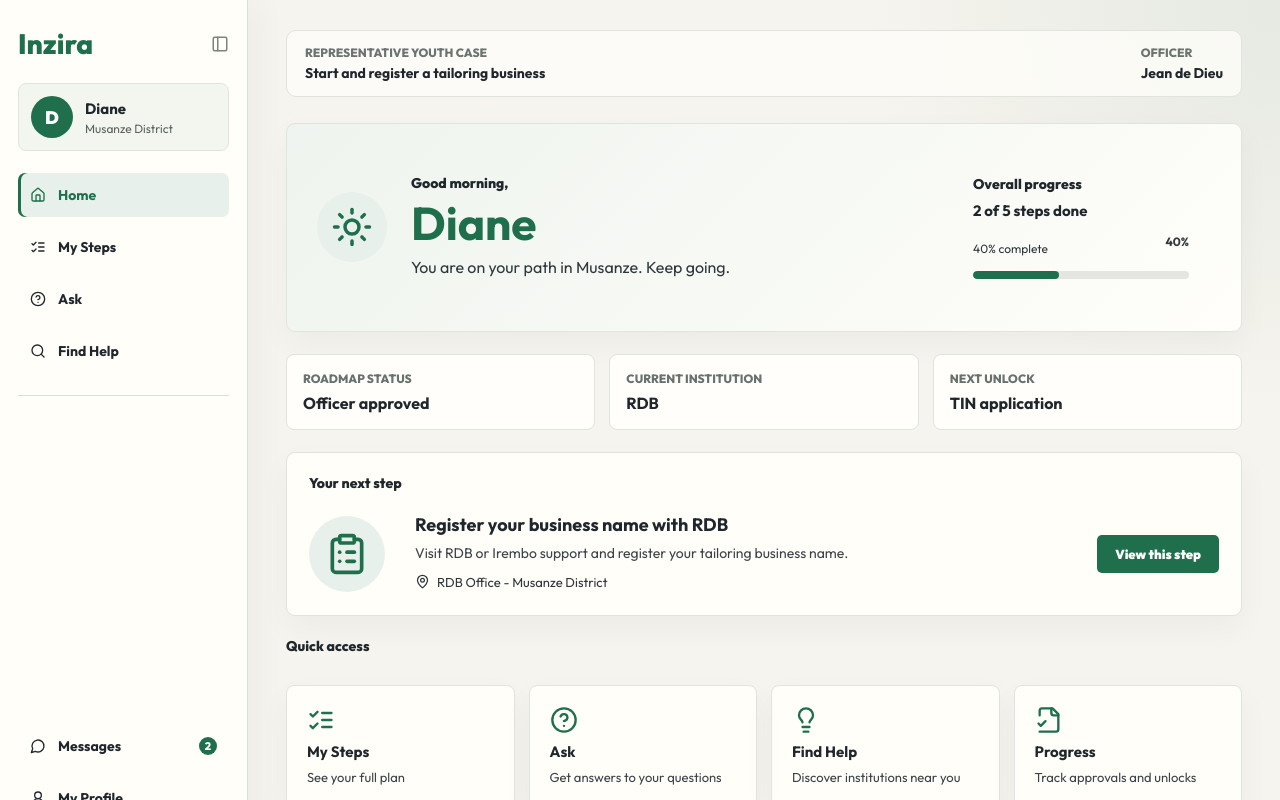
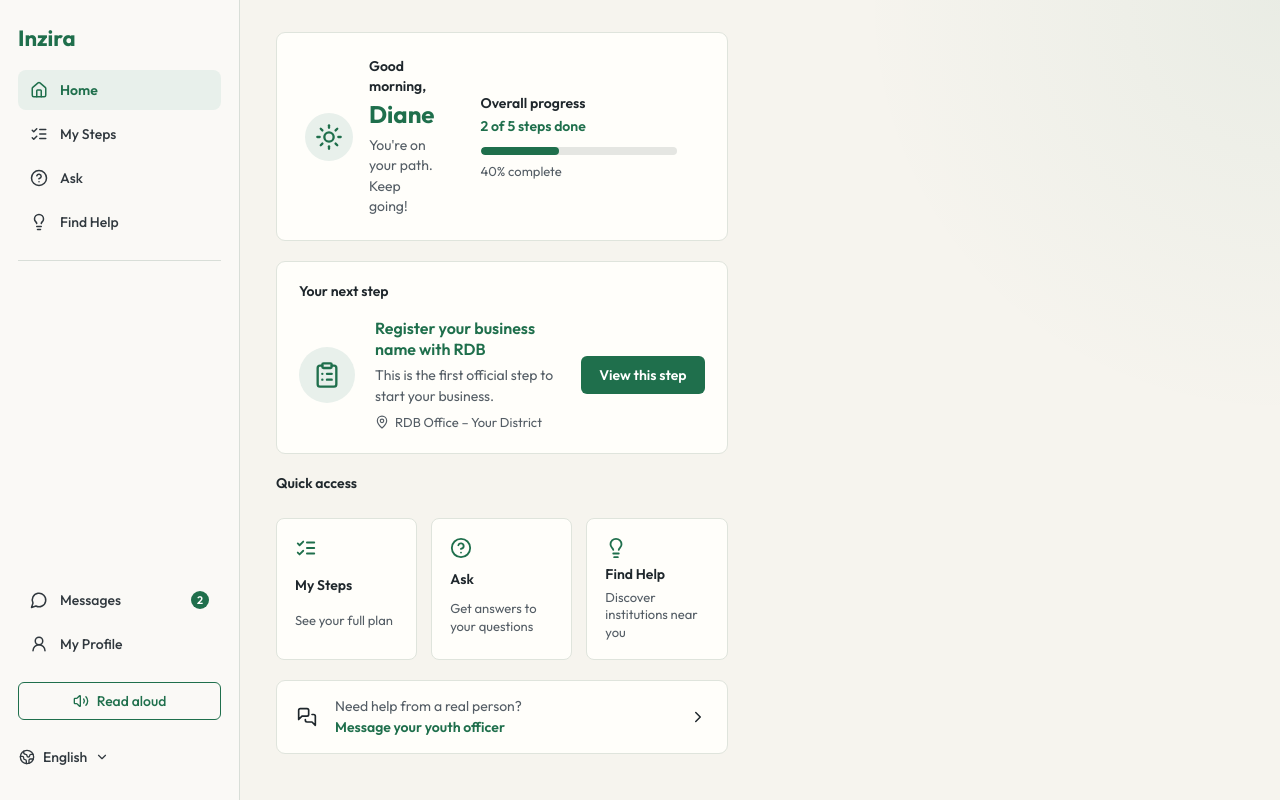
Before and after one commit to Honore-models/Inzira, a Next.js app: page /youth in a window 1280 px wide. Shown: the top 800 px of the page. Built offline with nearby package versions, Linux system fonts and the light colour scheme.

Commit message:
feat: changed /youth

```diff
--- a/src/app/globals.css
+++ b/src/app/globals.css
@@ -692,52 +692,53 @@ p {
 }
 
 .youth-app {
+  display: grid;
+  grid-template-columns: 240px minmax(0, 1fr);
   min-height: 100vh;
-}
-
-.youth-app {
-  display: grid;
-  grid-template-columns: 220px minmax(0, 1fr);
 }
 
 .youth-sidebar {
   border-right: 1px solid var(--line);
   display: flex;
   flex-direction: column;
-  gap: 22px;
-  min-height: 100vh;
-  padding: 28px 20px;
-  position: sticky;
+  gap: 18px;
+  height: 100vh;
+  left: 0;
+  overflow-y: auto;
+  padding: 24px 18px;
+  position: fixed;
   top: 0;
+  width: 240px;
+  z-index: 20;
 }
 
 .youth-logo {
   color: var(--green);
-  font-size: 28px;
-  font-weight: 800;
+  font-size: 22px;
+  font-weight: 700;
 }
 
 .intake-logo {
   color: var(--green);
   font-size: 22px;
-  font-weight: 800;
+  font-weight: 700;
 }
 
 .youth-nav {
   display: grid;
-  gap: 8px;
+  gap: 4px;
 }
 
 .youth-nav a {
   align-items: center;
-  border-radius: 7px;
-  color: #1f272c;
-  display: grid;
-  font-size: 14px;
-  font-weight: 700;
+  border-radius: 8px;
+  color: #30383e;
+  display: grid;
+  font-size: 14px;
+  font-weight: 500;
   gap: 10px;
-  grid-template-columns: 18px 1fr auto;
-  min-height: 42px;
+  grid-template-columns: 20px 1fr auto;
+  min-height: 40px;
   padding: 0 12px;
 }
 
@@ -745,6 +746,7 @@ p {
 .youth-nav a:hover {
   background: #e8f0eb;
   color: var(--green);
+  font-weight: 600;
 }
 
 .youth-nav small {
@@ -754,7 +756,7 @@ p {
   color: white;
   display: inline-flex;
   font-size: 11px;
-  font-weight: 800;
+  font-weight: 600;
   height: 18px;
   justify-content: center;
   width: 18px;
@@ -763,7 +765,7 @@ p {
 .youth-sidebar-spacer {
   border-top: 1px solid var(--line);
   flex: 1;
-  min-height: 36px;
+  min-height: 24px;
 }
 
 .read-button,
@@ -772,26 +774,35 @@ p {
   align-items: center;
   background: transparent;
   border: 1px solid var(--green);
-  border-radius: 5px;
-  color: var(--green);
+  border-radius: 6px;
+  color: var(--green);
+  cursor: pointer;
   display: inline-flex;
   font-family: inherit;
-  font-size: 13px;
-  font-weight: 800;
+  font-size: 14px;
+  font-weight: 500;
   gap: 8px;
   justify-content: center;
   min-height: 38px;
   padding: 0 12px;
 }
 
+.sidebar-read-button {
+  width: 100%;
+}
+
 .language-button {
   border-color: transparent;
   color: #30383e;
   justify-content: flex-start;
+  padding-left: 0;
 }
 
 .youth-content {
-  padding: 42px;
+  margin-left: 240px;
+  max-width: 960px;
+  padding: 32px 36px 40px;
+  width: 100%;
 }
 
 .dashboard-grid,
@@ -799,7 +810,7 @@ p {
 .ask-layout,
 .directory-layout {
   display: grid;
-  gap: 22px;
+  gap: 20px;
 }
 
 .welcome-card,
@@ -819,14 +830,14 @@ p {
   align-items: center;
   display: grid;
   gap: 24px;
-  grid-template-columns: 1fr 260px;
-  padding: 30px;
+  grid-template-columns: 1fr 240px;
+  padding: 24px 28px;
 }
 
 .welcome-copy {
   align-items: center;
   display: flex;
-  gap: 24px;
+  gap: 16px;
 }
 
 .welcome-copy svg,
@@ -839,6 +850,12 @@ p {
   display: inline-flex;
   flex: 0 0 auto;
   justify-content: center;
+}
+
+.welcome-copy svg {
+  height: 48px;
+  padding: 10px;
+  width: 48px;
 }
 
 .welcome-copy p,
@@ -846,48 +863,62 @@ p {
 .section-label {
   color: #1f272c;
   font-size: 14px;
-  font-weight: 800;
-  line-height: 1.2;
-  margin: 0 0 8px;
+  font-weight: 600;
+  line-height: 1.4;
+  margin: 0 0 4px;
 }
 
 .welcome-copy h1,
 .page-heading h1 {
   color: var(--green);
-  font-size: clamp(34px, 4vw, 46px);
-  line-height: 1;
-  margin: 0 0 10px;
+  font-size: 24px;
+  font-weight: 700;
+  line-height: 1.2;
+  margin: 0 0 6px;
 }
 
 .welcome-copy span,
 .page-heading p {
-  color: #2f373d;
-  font-size: 16px;
+  color: #545d65;
+  font-size: 14px;
+  font-weight: 400;
   line-height: 1.45;
 }
 
 .compact-card,
 .content-card {
-  padding: 22px;
-}
-
-.progress-card strong {
+  padding: 20px 22px;
+}
+
+.progress-card strong,
+.progress-steps {
+  color: var(--green);
   display: block;
-  font-size: 15px;
-  margin-bottom: 14px;
-}
-
-.progress-meter > div:first-child {
+  font-size: 14px;
+  font-weight: 600;
+  margin-bottom: 12px;
+}
+
+.progress-meter-header {
   align-items: center;
   display: flex;
   justify-content: space-between;
   margin-bottom: 8px;
 }
 
-.progress-meter span,
-.progress-meter strong {
+.progress-meter-header span,
+.progress-meter-header strong {
   color: #30383e;
-  font-size: 12px;
+  font-size: 13px;
+  font-weight: 500;
+}
+
+.meter-caption {
+  color: #545d65;
+  display: block;
+  font-size: 13px;
+  font-weight: 400;
+  margin-top: 8px;
 }
 
 .meter-track {
@@ -906,19 +937,19 @@ p {
 
 .next-step-card {
   display: grid;
-  gap: 14px;
+  gap: 12px;
 }
 
 .next-step {
   align-items: center;
   display: grid;
-  gap: 22px;
-  grid-template-columns: 84px 1fr auto;
+  gap: 20px;
+  grid-template-columns: 56px 1fr auto;
 }
 
 .large-icon {
-  height: 76px;
-  width: 76px;
+  height: 56px;
+  width: 56px;
 }
 
 .next-step h2,
@@ -926,10 +957,11 @@ p {
 .institution-card h2,
 .assistant-intro h2,
 .guardrail-card h2 {
-  color: #1f272c;
-  font-size: 18px;
-  line-height: 1.2;
-  margin: 0 0 8px;
+  color: var(--green);
+  font-size: 16px;
+  font-weight: 600;
+  line-height: 1.3;
+  margin: 0 0 6px;
 }
 
 .next-step p,
@@ -937,19 +969,21 @@ p {
 .institution-card p,
 .assistant-intro p,
 .guardrail-card p {
-  color: #3b4349;
-  font-size: 14px;
+  color: #545d65;
+  font-size: 14px;
+  font-weight: 400;
   line-height: 1.45;
-  margin: 0 0 10px;
+  margin: 0 0 8px;
 }
 
 .next-step span,
 .meta-line {
   align-items: center;
-  color: #2f373d;
+  color: #545d65;
   display: inline-flex;
   font-size: 13px;
-  gap: 7px;
+  font-weight: 400;
+  gap: 6px;
 }
 
 .small-action,
@@ -958,15 +992,17 @@ p {
   align-items: center;
   background: var(--green);
   border: 0;
-  border-radius: 5px;
+  border-radius: 6px;
   color: white;
+  cursor: pointer;
   display: inline-flex;
   font-family: inherit;
-  font-size: 13px;
-  font-weight: 900;
+  font-size: 14px;
+  font-weight: 600;
   justify-content: center;
   min-height: 38px;
   padding: 0 18px;
+  white-space: nowrap;
 }
 
 .quick-grid,
@@ -978,9 +1014,9 @@ p {
 
 .quick-card {
   display: grid;
-  gap: 8px;
-  min-height: 118px;
-  padding: 20px;
+  gap: 6px;
+  min-height: 100px;
+  padding: 18px;
 }
 
 .quick-card svg,
@@ -995,14 +1031,16 @@ p {
 .message-strip strong,
 .milestone-card strong {
   color: #1f272c;
-  font-size: 15px;
+  font-size: 14px;
+  font-weight: 600;
 }
 
 .quick-card span,
 .message-strip span,
 .milestone-card p {
-  color: #3b4349;
+  color: #545d65;
   font-size: 13px;
+  font-weight: 400;
   line-height: 1.35;
 }
 
@@ -1010,13 +1048,24 @@ p {
   align-items: center;
   display: grid;
   gap: 14px;
-  grid-template-columns: 28px 1fr auto;
-  padding: 18px 20px;
+  grid-template-columns: 24px 1fr auto;
+  padding: 16px 20px;
 }
 
 .message-strip strong {
+  color: #545d65;
   display: block;
-  margin-bottom: 4px;
+  font-size: 14px;
+  font-weight: 400;
+  margin-bottom: 2px;
+}
+
+.message-link {
+  color: var(--green);
+  display: block;
+  font-size: 14px;
+  font-style: normal;
+  font-weight: 600;
 }
 
 .page-heading {
@@ -1394,8 +1443,15 @@ p {
   .youth-sidebar {
     border-bottom: 1px solid var(--line);
     border-right: 0;
-    min-height: auto;
+    height: auto;
     position: static;
+    width: 100%;
+  }
+
+  .youth-content {
+    margin-left: 0;
+    max-width: none;
+    padding: 24px 20px;
   }
 
   .youth-sidebar-spacer,
@@ -1410,10 +1466,6 @@ p {
   .read-button,
   .language-button {
     width: max-content;
-  }
-
-  .youth-content {
-    padding: 28px 20px;
   }
 
   .next-step,
@@ -1522,105 +1574,21 @@ p {
 /* Youth product screens */
 .youth-app {
   background:
-    radial-gradient(circle at top right, rgba(31, 111, 76, 0.08), transparent 420px),
+    radial-gradient(circle at top right, rgba(31, 111, 76, 0.06), transparent 420px),
     #f6f4ee;
   color: #1e262b;
-  grid-template-columns: 248px minmax(0, 1fr);
+  font-size: 14px;
+  font-weight: 400;
 }
 
 .youth-sidebar {
-  background: rgba(255, 254, 250, 0.92);
-  box-shadow: 12px 0 30px rgba(32, 37, 43, 0.035);
-  padding: 26px 18px;
-}
-
-.sidebar-brand-row {
-  align-items: center;
-  display: flex;
-  justify-content: space-between;
-}
-
-.sidebar-brand-row svg {
-  color: #7a837c;
-}
-
-.youth-profile-card {
-  align-items: center;
-  background: #f3f5ef;
-  border: 1px solid #dfe5dc;
-  border-radius: 8px;
-  display: grid;
-  gap: 12px;
-  grid-template-columns: 42px 1fr;
-  padding: 12px;
-}
-
-.youth-profile-card > div {
-  align-items: center;
-  background: var(--green);
-  border-radius: 50%;
-  color: white;
-  display: inline-flex;
-  font-size: 18px;
-  font-weight: 900;
-  height: 42px;
-  justify-content: center;
-  width: 42px;
-}
-
-.youth-profile-card span {
-  color: #5b635f;
-  display: grid;
-  font-size: 12px;
-  gap: 3px;
-}
-
-.youth-profile-card strong {
-  color: #1f272c;
-  font-size: 15px;
-}
-
-.youth-nav a {
-  min-height: 44px;
+  background: #faf9f6;
+  box-shadow: none;
 }
 
 .youth-nav a.active {
-  box-shadow: inset 3px 0 0 var(--green);
-}
-
-.youth-content {
-  max-width: 1220px;
-  padding: 30px 38px 56px;
-  width: 100%;
-}
-
-.youth-topbar {
-  align-items: center;
-  background: rgba(255, 254, 250, 0.78);
-  border: 1px solid #e0e4dc;
-  border-radius: 10px;
-  display: flex;
-  gap: 18px;
-  justify-content: space-between;
-  margin-bottom: 26px;
-  padding: 14px 18px;
-}
-
-.youth-topbar div {
-  display: grid;
-  gap: 4px;
-}
-
-.youth-topbar span {
-  color: #6b746f;
-  font-size: 12px;
-  font-weight: 800;
-  text-transform: uppercase;
-}
-
-.youth-topbar strong {
-  color: #1f272c;
-  font-size: 14px;
+  box-shadow: none;
+  font-weight: 600;
 }
 
 .welcome-card,
@@ -1630,20 +1598,19 @@ p {
 .institution-card,
 .roadmap-item,
 .intake-panel {
-  background: rgba(255, 254, 250, 0.96);
+  background: #fffefa;
   border-color: #dfe4dc;
+  box-shadow: none;
 }
 
 .welcome-card {
-  background:
-    linear-gradient(135deg, rgba(232, 240, 235, 0.72), rgba(255, 254, 250, 0.96)),
-    rgba(255, 254, 250, 0.96);
+  background: #fffefa;
 }
 
 .welcome-copy svg {
-  height: 70px;
-  padding: 14px;
-  width: 70px;
+  height: 48px;
+  padding: 10px;
+  width: 48px;
 }
 
 .case-stat-grid {
@@ -1677,7 +1644,7 @@ p {
 }
 
 .quick-grid {
-  grid-template-columns: repeat(4, 1fr);
+  grid-template-columns: repeat(3, 1fr);
 }
 
 .quick-card {
@@ -1860,9 +1827,4 @@ p {
   .document-panel ul {
     grid-template-columns: 1fr;
   }
-
-  .youth-topbar {
-    align-items: flex-start;
-    flex-direction: column;
-  }
-}
+}
--- a/src/app/youth/page.tsx
+++ b/src/app/youth/page.tsx
@@ -1,7 +1,7 @@
 import Link from "next/link";
 import {
+  ChevronRight,
   ClipboardList,
-  FileCheck2,
   HelpCircle,
   Lightbulb,
   ListChecks,
@@ -20,18 +20,16 @@ export default function YouthDashboard() {
       <div className="dashboard-grid">
         <section className="welcome-card">
           <div className="welcome-copy">
-            <Sun aria-hidden size={42} />
+            <Sun aria-hidden size={28} />
             <div>
               <p>Good morning,</p>
               <h1>{youthCase.youth.name}</h1>
-              <span>
-                You are on your path in {youthCase.youth.district}. Keep going.
-              </span>
+              <span>You&apos;re on your path. Keep going!</span>
             </div>
           </div>
           <div className="progress-card compact-card">
             <p>Overall progress</p>
-            <strong>
+            <strong className="progress-steps">
               {youthCase.progress.completed} of {youthCase.progress.total} steps done
             </strong>
             <ProgressMeter
@@ -41,26 +39,17 @@ export default function YouthDashboard() {
           </div>
         </section>
 
-        <section className="case-stat-grid">
-          {youthCase.quickStats.map((stat) => (
-            <article className="case-stat" key={stat.label}>
-              <span>{stat.label}</span>
-              <strong>{stat.value}</strong>
-            </article>
-          ))}
-        </section>
-
         <section className="content-card next-step-card">
           <p className="section-label">Your next step</p>
           <div className="next-step">
             <div className="large-icon">
-              <ClipboardList aria-hidden size={44} />
+              <ClipboardList aria-hidden size={28} />
             </div>
             <div>
               <h2>{nextStep.title}</h2>
               <p>{nextStep.detail}</p>
               <span>
-                <MapPin aria-hidden size={15} />
+                <MapPin aria-hidden size={14} />
                 {nextStep.location}
               </span>
             </div>
@@ -74,35 +63,30 @@ export default function YouthDashboard() {
           <p className="section-label">Quick access</p>
           <div className="quick-grid">
             <Link className="quick-card" href="/youth/steps">
-              <ListChecks aria-hidden size={28} />
+              <ListChecks aria-hidden size={22} />
               <strong>My Steps</strong>
               <span>See your full plan</span>
             </Link>
             <Link className="quick-card" href="/youth/ask">
-              <HelpCircle aria-hidden size={28} />
+              <HelpCircle aria-hidden size={22} />
               <strong>Ask</strong>
               <span>Get answers to your questions</span>
             </Link>
             <Link className="quick-card" href="/youth/find-help">
-              <Lightbulb aria-hidden size={28} />
+              <Lightbulb aria-hidden size={22} />
               <strong>Find Help</strong>
               <span>Discover institutions near you</span>
-            </Link>
-            <Link className="quick-card" href="/youth/progress">
-              <FileCheck2 aria-hidden size={28} />
-              <strong>Progress</strong>
-              <span>Track approvals and unlocks</span>
             </Link>
           </div>
         </section>
 
         <Link className="message-strip" href="/youth/ask">
-          <MessagesSquare aria-hidden size={22} />
+          <MessagesSquare aria-hidden size={20} />
           <span>
             <strong>Need help from a real person?</strong>
-            Message youth officer {youthCase.youth.officer}
+            <em className="message-link">Message your youth officer</em>
           </span>
-          <span aria-hidden>-&gt;</span>
+          <ChevronRight aria-hidden size={18} />
         </Link>
       </div>
     </YouthShell>
--- a/src/app/youth/progress/page.tsx
+++ b/src/app/youth/progress/page.tsx
@@ -24,7 +24,11 @@ export default function YouthProgress() {
           <h1>Progress</h1>
           <p>Track what is done, what is current, and what comes next.</p>
         </div>
-        <ProgressMeter value={youthCase.progress.percent} label="Overall progress" />
+        <ProgressMeter
+          showHeader
+          value={youthCase.progress.percent}
+          label="Overall progress"
+        />
       </header>
 
       <section className="progress-overview">
--- a/src/app/youth/steps/page.tsx
+++ b/src/app/youth/steps/page.tsx
@@ -11,6 +11,7 @@ export default function YouthSteps() {
           <p>Your personalized roadmap</p>
         </div>
         <ProgressMeter
+          showHeader
           value={youthCase.progress.percent}
           label={`Overall progress: ${youthCase.progress.completed} of ${youthCase.progress.total} steps done`}
         />
--- a/src/components/youth/YouthShell.tsx
+++ b/src/components/youth/YouthShell.tsx
@@ -4,20 +4,18 @@ import {
   Globe2,
   HelpCircle,
   Home,
+  Lightbulb,
   ListChecks,
   MessageCircle,
-  PanelLeft,
-  Search,
   UserRound,
   Volume2,
 } from "lucide-react";
-import { youthCase } from "@/data/youth";
 
 const navItems = [
   { href: "/youth", label: "Home", icon: Home },
   { href: "/youth/steps", label: "My Steps", icon: ListChecks },
   { href: "/youth/ask", label: "Ask", icon: HelpCircle },
-  { href: "/youth/find-help", label: "Find Help", icon: Search },
+  { href: "/youth/find-help", label: "Find Help", icon: Lightbulb },
 ];
 
 export function YouthShell({
@@ -30,20 +28,9 @@ export function YouthShell({
   return (
     <main className="youth-app">
       <aside className="youth-sidebar">
-        <div className="sidebar-brand-row">
         <Link className="youth-logo" href="/youth">
           Inzira
         </Link>
-          <PanelLeft aria-hidden size={18} />
-        </div>
-
-        <div className="youth-profile-card">
-          <div>{youthCase.youth.name.slice(0, 1)}</div>
-          <span>
-            <strong>{youthCase.youth.name}</strong>
-            {youthCase.youth.district} District
-          </span>
-        </div>
 
         <nav className="youth-nav" aria-label="Youth navigation">
           {navItems.map((item) => {
@@ -54,7 +41,7 @@ export function YouthShell({
                 href={item.href}
                 key={item.href}
               >
-                <Icon aria-hidden size={16} />
+                <Icon aria-hidden size={18} />
                 <span>{item.label}</span>
               </Link>
             );
@@ -65,39 +52,27 @@ export function YouthShell({
 
         <div className="youth-nav secondary">
           <Link href="/youth/ask">
-            <MessageCircle aria-hidden size={16} />
+            <MessageCircle aria-hidden size={18} />
             <span>Messages</span>
             <small>2</small>
           </Link>
           <Link href="/youth/profile">
-            <UserRound aria-hidden size={16} />
+            <UserRound aria-hidden size={18} />
             <span>My Profile</span>
           </Link>
         </div>
 
-        <button className="read-button" type="button">
-          <Volume2 aria-hidden size={15} />
+        <button className="read-button sidebar-read-button" type="button">
+          <Volume2 aria-hidden size={16} />
           Read aloud
         </button>
         <button className="language-button" type="button">
-          <Globe2 aria-hidden size={15} />
+          <Globe2 aria-hidden size={16} />
           English
           <ChevronDown aria-hidden size={14} />
         </button>
       </aside>
-      <section className="youth-content">
-        <header className="youth-topbar">
-          <div>
-            <span>Representative youth case</span>
-            <strong>{youthCase.youth.goal}</strong>
-          </div>
-          <div>
-            <span>Officer</span>
-            <strong>{youthCase.youth.officer}</strong>
-          </div>
-        </header>
-        {children}
-      </section>
+      <section className="youth-content">{children}</section>
     </main>
   );
 }
@@ -105,19 +80,24 @@ export function YouthShell({
 export function ProgressMeter({
   value,
   label,
+  showHeader = false,
 }: {
   value: number;
   label: string;
+  showHeader?: boolean;
 }) {
   return (
     <div className="progress-meter" aria-label={label}>
-      <div>
+      {showHeader ? (
+        <div className="progress-meter-header">
           <span>{label}</span>
           <strong>{value}%</strong>
         </div>
+      ) : null}
       <div className="meter-track">
         <span style={{ width: `${value}%` }} />
       </div>
+      {!showHeader ? <span className="meter-caption">{label}</span> : null}
     </div>
   );
 }
--- a/src/data/youth.ts
+++ b/src/data/youth.ts
@@ -41,8 +41,8 @@ export const roadmapSteps = [
     institution: "RDB",
     status: "Current step",
     state: "current",
-    detail: "Visit RDB or Irembo support and register your tailoring business name.",
-    location: "RDB Office - Musanze District",
+    detail: "This is the first official step to start your business.",
+    location: "RDB Office – Your District",
     due: "Recommended this week",
     source: "Verified RDB business registration rules",
   },
```
Lines whose indentation alone changed are shown as unchanged.
